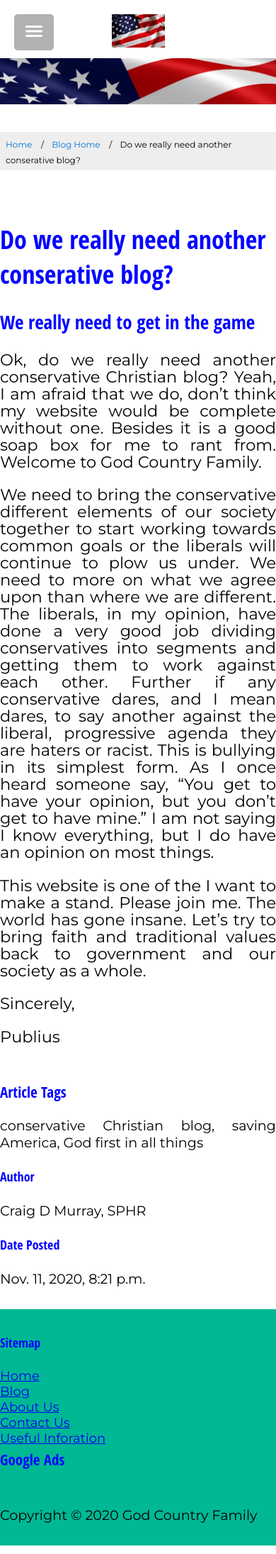
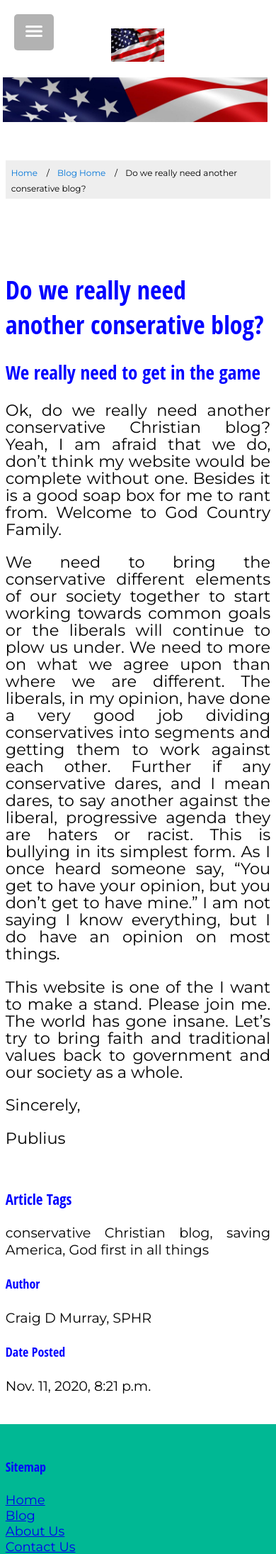
Before and after one commit to cmurray4492/gcf2, a Django app: a page that uses templates/blog/blogarticle.html in a window 390 px wide. Shown: the top 2190 px of the page at 71% size. Run offline with Django 3.2, Linux system fonts and the light colour scheme; data comes from the database, SQL or seed files in the repository; parts of the project's set-up code (start-up, migrations or seed data) failed here and were passed over; some libraries are stand-ins or nearby versions.

Commit message:
CSS Adjustments

```diff
--- a/gcf/static/css/style.css
+++ b/gcf/static/css/style.css
@@ -59,7 +59,8 @@ Oswald */
 }
 @media only screen and (max-width: 992px) {
   .col {
-    margin: 1% 0;
+    margin: 1% 1%;
+    padding: 1% 1%;
   }
   .span_1_of_12,
   .span_2_of_12,
@@ -73,7 +74,7 @@ Oswald */
   .span_10_of_12,
   .span_11_of_12,
   .span_12_of_12 {
-    width: 100%;
+    width: 96%;
   }
 }
 body {
@@ -97,6 +98,12 @@ h6 {
   font-weight: 400;
   color: #0505ff;
 }
+
+.h1blog {
+  margin: 0;
+  padding: 0;
+}
+
 p {
   text-align: justify;
   font-family: Montserrat, sans-serif;
@@ -389,7 +396,6 @@ ul.breadcrumb li a:hover {
   text-decoration: underline;
 }
 
-
 .bilbo {
   font-weight: 200;
 }
@@ -569,7 +575,6 @@ ul.breadcrumb li a:hover {
   margin-bottom: 0.75rem;
 }
 
-
 .btncdm {
   display: inline-block;
   padding: 10px 30px;
--- a/templates/blog/blogarticle.html
+++ b/templates/blog/blogarticle.html
@@ -30,7 +30,7 @@
 <div class="section group">
 	<div class="col span_1_of_12"></div>
 	<div class="col span_8_of_12">
-		<h1>{{ blogarticle.blog_title }}</h1>
+		<h1 class-"h1blog">{{ blogarticle.blog_title }}</h1>
 		<h2>{{ blogarticle.blog_subtitle }}</h2>
 		<p>
 		{{ blogarticle.blog_article | safe }}
--- a/templates/pages/index.html
+++ b/templates/pages/index.html
@@ -10,7 +10,7 @@
 	<div class="col span_1_of_12"></div>
 	<div class="col span_8_of_12">
         <h1>God Country Family</h1>
-        <p>This should a few sentences on what we are trying to do.</p>
+        <p>This page should have a few sentences on what we are trying to do.</p>
     </div>
 	<div class="col span_2_of_12"></div>
 	<div class="col span_1_of_12"></div>
--- a/templates/partials/_header.html
+++ b/templates/partials/_header.html
@@ -6,6 +6,8 @@
         <ion-icon name="menu" size="large"></ion-icon>
       </button></span>
     </div>
+
+
     <div class="col span_10_of_12"></div>
     <div class="col span_1_of_12">
       <a href="{% url 'index' %}">
@@ -13,4 +15,6 @@
       <a/>
     </div>
   </div>
+
+
 </header>
```
